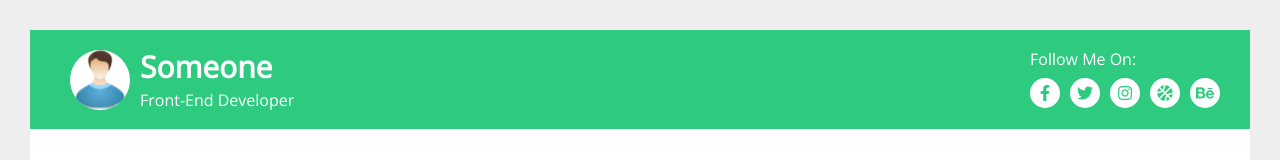
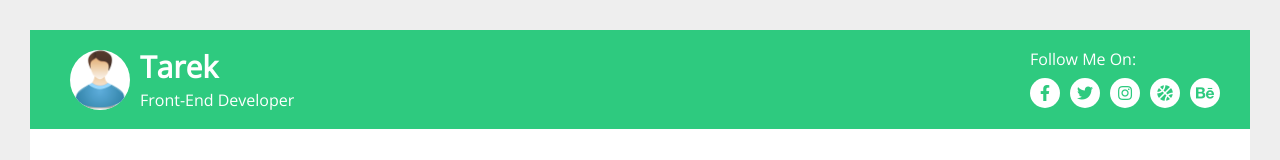
Before and after one commit to AeroTarek/myNewRepo, a plain HTML site: page index.html in a window 1280 px wide. Shown: the top 160 px of the page. Drawn offline with nearby package versions, Linux system fonts and the light colour scheme.

Commit message:
index file Editing

```diff
--- a/index.html
+++ b/index.html
@@ -23,7 +23,7 @@
         <header>
             <div class="logo">
                 <img src="/Images/username.jpg" alt="">
-                <h2>Someone</h2>
+                <h2>Tarek</h2>
                 <p>Front-End Developer</p>
             </div>
             <div class="icons">
```
